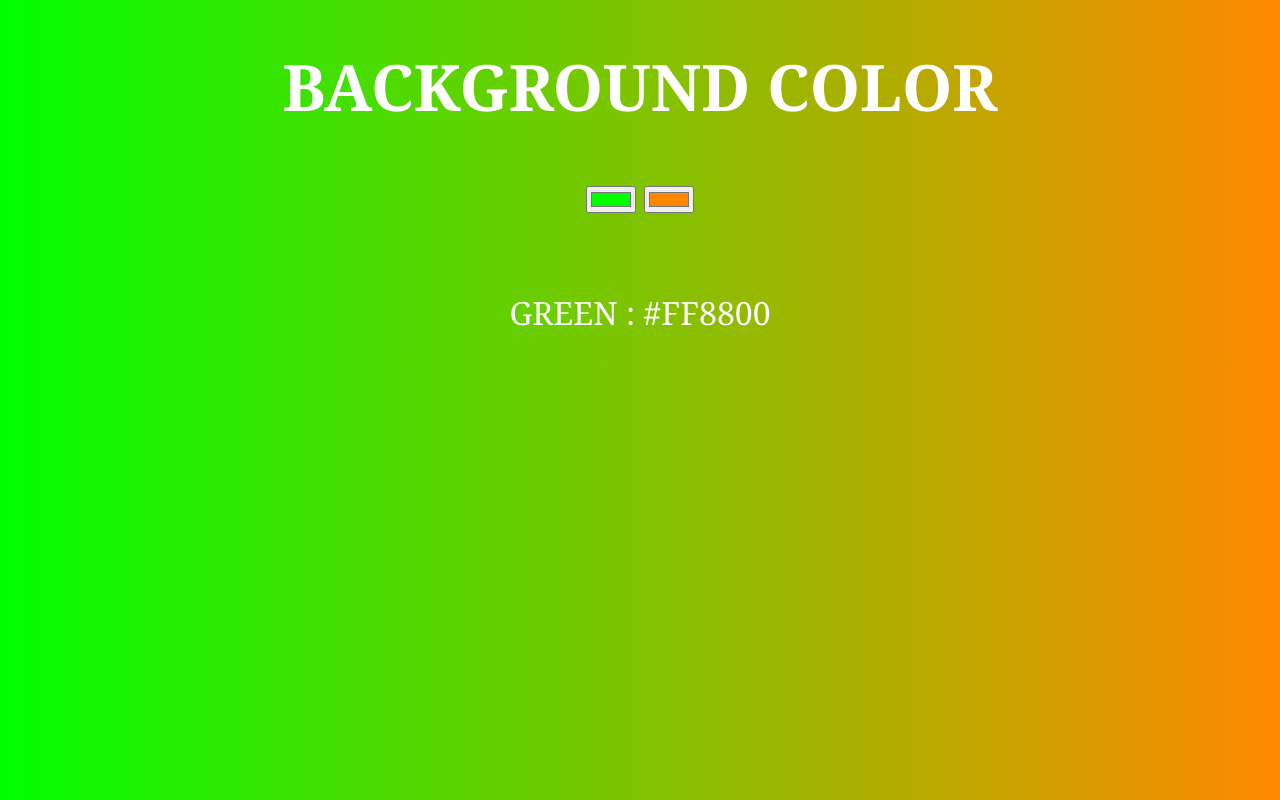
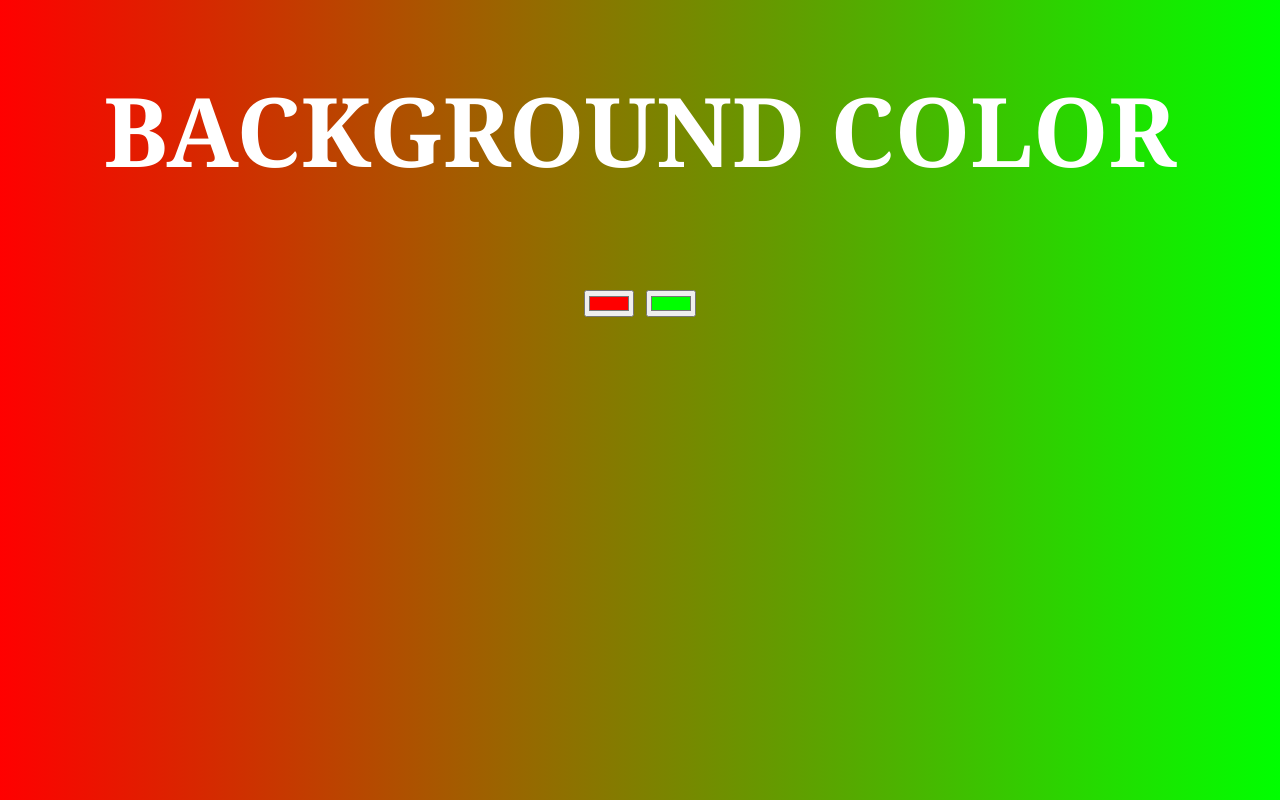
Before and after one commit to 3dgenerik/background_generator, a plain HTML site: page index.html in a window 1280 px wide. Drawn offline with Linux system fonts and the light colour scheme.

Commit message:
change starting colors to RED and GREEN

```diff
--- a/index.html
+++ b/index.html
@@ -18,8 +18,8 @@
         <![endif]-->
         <h1>Background color</h1>
         <div class = "colors">
-            <input id = "leftColor" type="color" name = "leftColor" value = "#00ff00">
-            <input id = "rightColor" type="color" name = "rightColor" value = "#ff8800">
+            <input id = "leftColor" type="color" name = "leftColor" value = "#ff0000">
+            <input id = "rightColor" type="color" name = "rightColor" value = "#00ff00">
         </div>
         <br>
         <p class = "colorInfo"></p>
--- a/style.css
+++ b/style.css
@@ -1,7 +1,7 @@
 body{
     text-align: center;
     font-family:Cambria, Cochin, Georgia, Times, 'Times New Roman', serif;
-    font-size: 2rem;
+    font-size: 3rem;
     color:white;
     text-transform: uppercase;
 }
```
